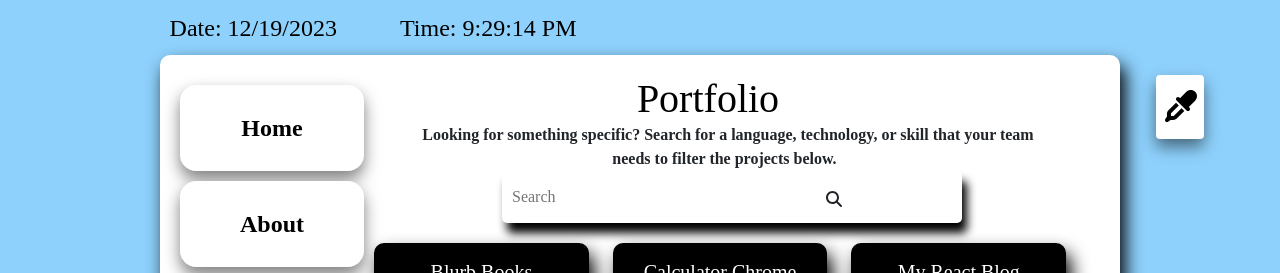
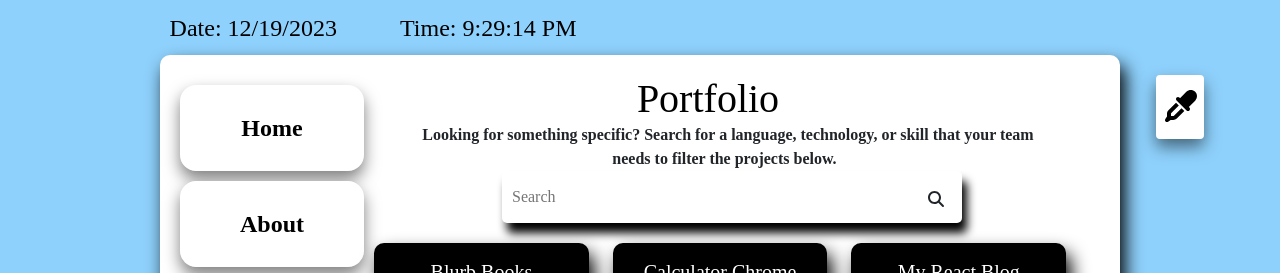
Before and after one commit to raseward14/Responsive-Portfolio, a React (Create React App) app in the folder client/: page /portfolio in a window 1280 px wide. Shown: the top 273 px of the page. Built offline with nearby package versions, Linux system fonts and the light colour scheme; a web font is replaced by a local one.

Commit message:
hiding the spyglass when we hit the 768 width media-query in the ProjectCards style.css file

```diff
--- a/client/src/components/Form/index.js
+++ b/client/src/components/Form/index.js
@@ -1,10 +1,14 @@
 import React from "react";
+import { FontAwesomeIcon } from '@fortawesome/react-fontawesome';
+import { faMagnifyingGlass } from '@fortawesome/free-solid-svg-icons';
+
 
 // exports Input, TextArea, and FormBtn
 export function Input(props) {
     return (
         <div className="form-group">
             <input className="form-control" {...props} />
+            <FontAwesomeIcon className='i' icon={faMagnifyingGlass} />
         </div>
     );
 };
--- a/client/src/components/ProjectCards/index.js
+++ b/client/src/components/ProjectCards/index.js
@@ -242,7 +242,7 @@ function Cards() {
                         }}
                         className="search"
                     />
-                    <FontAwesomeIcon className='i' icon={faMagnifyingGlass} />
+                    {/* <FontAwesomeIcon className='i' icon={faMagnifyingGlass} /> */}
                 </div>
                 <ReactTooltip id="techTip" />
                 <div className='card-wrapper'
--- a/client/src/components/ProjectCards/style.css
+++ b/client/src/components/ProjectCards/style.css
@@ -32,6 +32,7 @@ a:hover {
 }
 
 .search {
+    position: relative;
     width: 50%;
     margin: auto;
     margin-bottom: 10px;
@@ -50,7 +51,7 @@ a:hover {
 
 .input-container .i{
     position: absolute;
-    right: 28%;
+    right: 17%;
     top: 20px;
     height: 10;
 }
@@ -78,5 +79,9 @@ a:hover {
     .card-text {
         display: none;
     }
+    .input-container .i{
+        display: none;
+    }
+
 
 }
```
